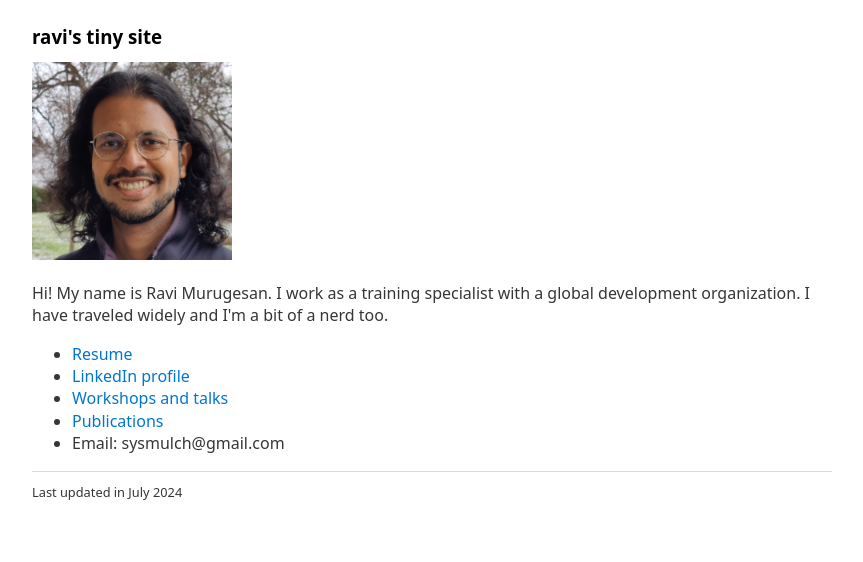
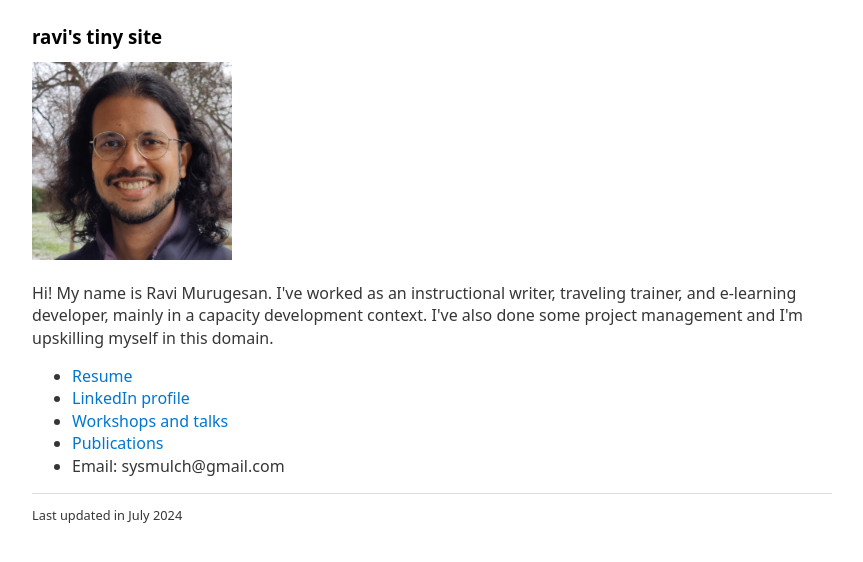
Before and after one commit to sysmulch/sysmulch.github.io, a plain HTML site: page index.html in a window 1280 px wide. Shown: the whole page, without its empty margins (208-1071 px from the left). Drawn offline with nearby package versions, Linux system fonts and the light colour scheme.

Commit message:
Update index.html

```diff
--- a/index.html
+++ b/index.html
@@ -11,7 +11,8 @@
 <h3>ravi's tiny site</h3>
 <img src="images/ravi.jpg" alt="Ravi's photo" style="max-width:25%; margin-right: 10px;">
 
-<p>Hi! My name is Ravi Murugesan. I work as a training specialist with a global development organization. I have traveled widely and I'm a bit of a nerd too.</p>
+<p>Hi! My name is Ravi Murugesan. I've worked as an instructional writer, traveling trainer, and e-learning developer, mainly in a capacity development context. I've also done some project management and I'm upskilling myself in this domain.
+</p>
 
 <ul>
 	<li><a href="https://docs.google.com/document/d/1Zde_Jg-lQ72oLYxBmIJ-q3yDmAIdMQJc_m1SMS8Ui5I/edit?usp=sharing">Resume</a></li>
```
